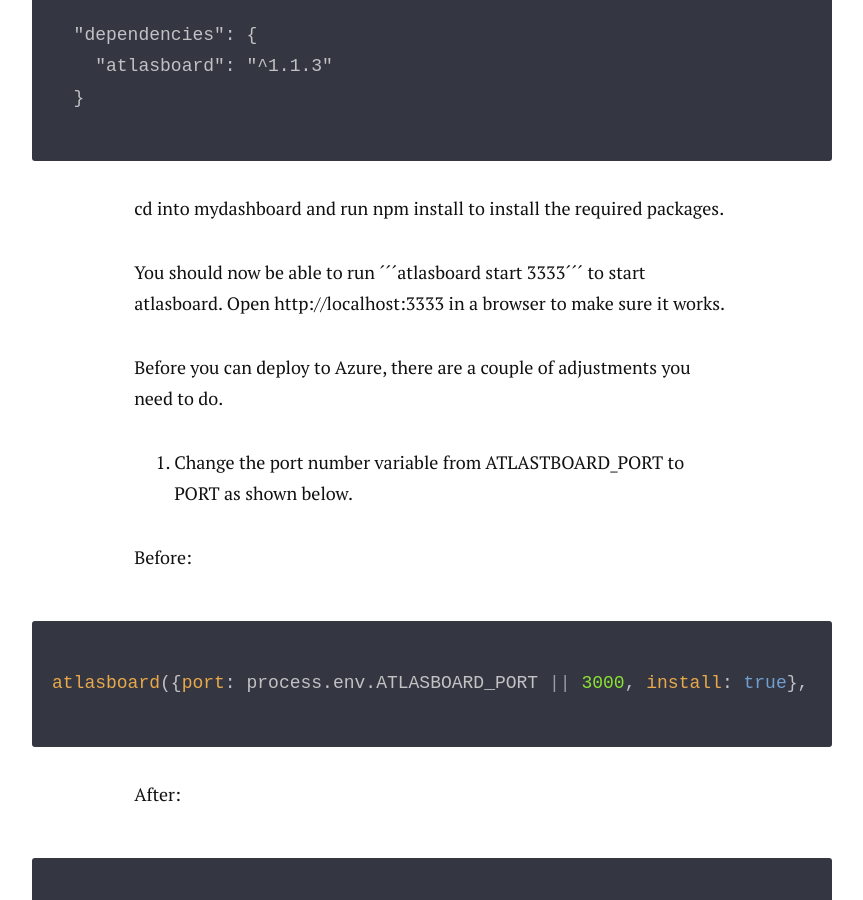
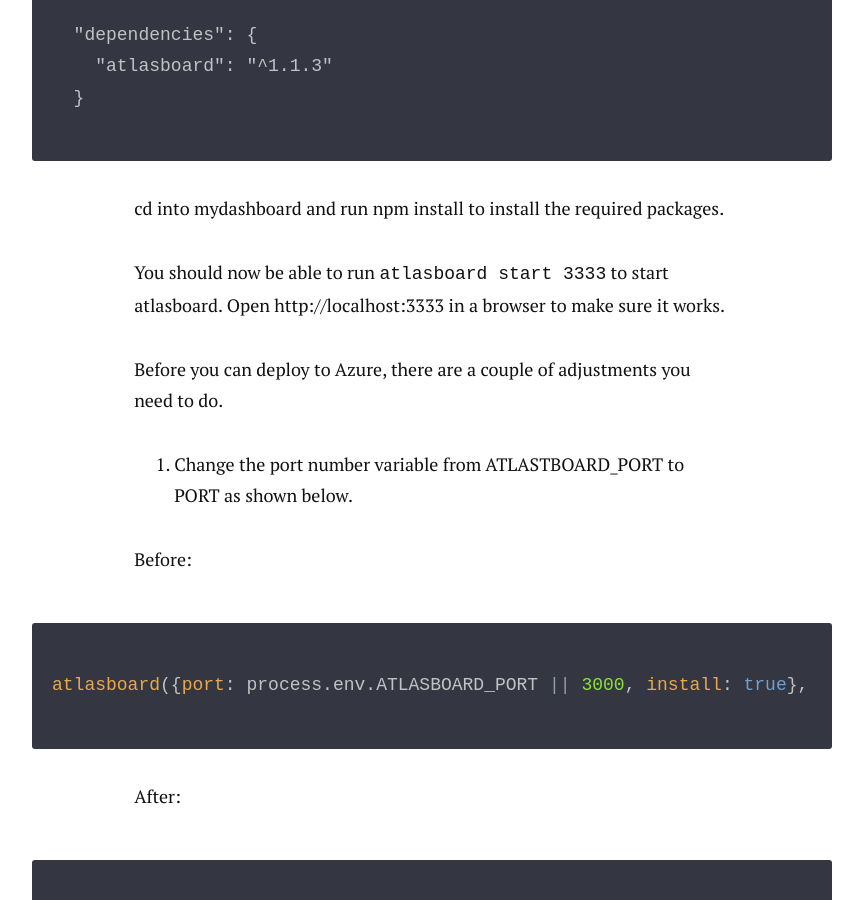
Before and after one commit to henningst/henningst.github.io, a Jekyll site: the page built from _posts/2016-05-13-atlasboard-on-azure-webapp.md, in a window 1280 px wide and 900 px high, scrolled down 2304 px. Shown: the whole window, without its empty margins (208-1071 px from the left). Built offline with Jekyll 4.4.1, drawn with Linux system fonts in a browser that asks for light colours; nearby versions of some CDN libraries; comment, search, counter and statistics services are not loaded.

Commit message:
Fixed cmd

````diff
--- a/_posts/2016-05-13-atlasboard-on-azure-webapp.md
+++ b/_posts/2016-05-13-atlasboard-on-azure-webapp.md
@@ -55,7 +55,7 @@
 
 cd into mydashboard and run npm install to install the required packages.
 
-You should now be able to run ´´´atlasboard start 3333´´´ to start atlasboard. Open http://localhost:3333 in a browser to make sure it works.
+You should now be able to run ```atlasboard start 3333``` to start atlasboard. Open http://localhost:3333 in a browser to make sure it works.
 
 Before you can deploy to Azure, there are a couple of adjustments you need to do.
 
````
